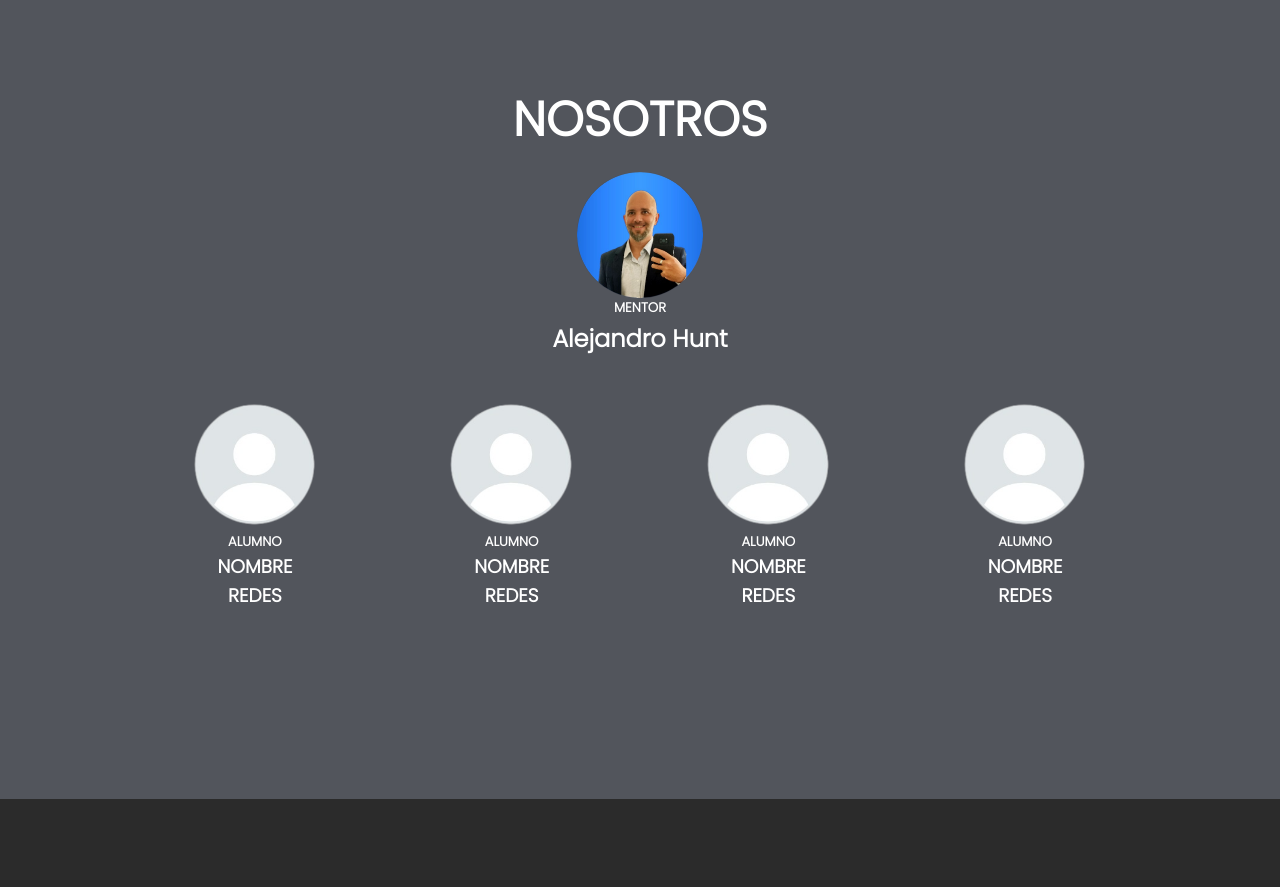
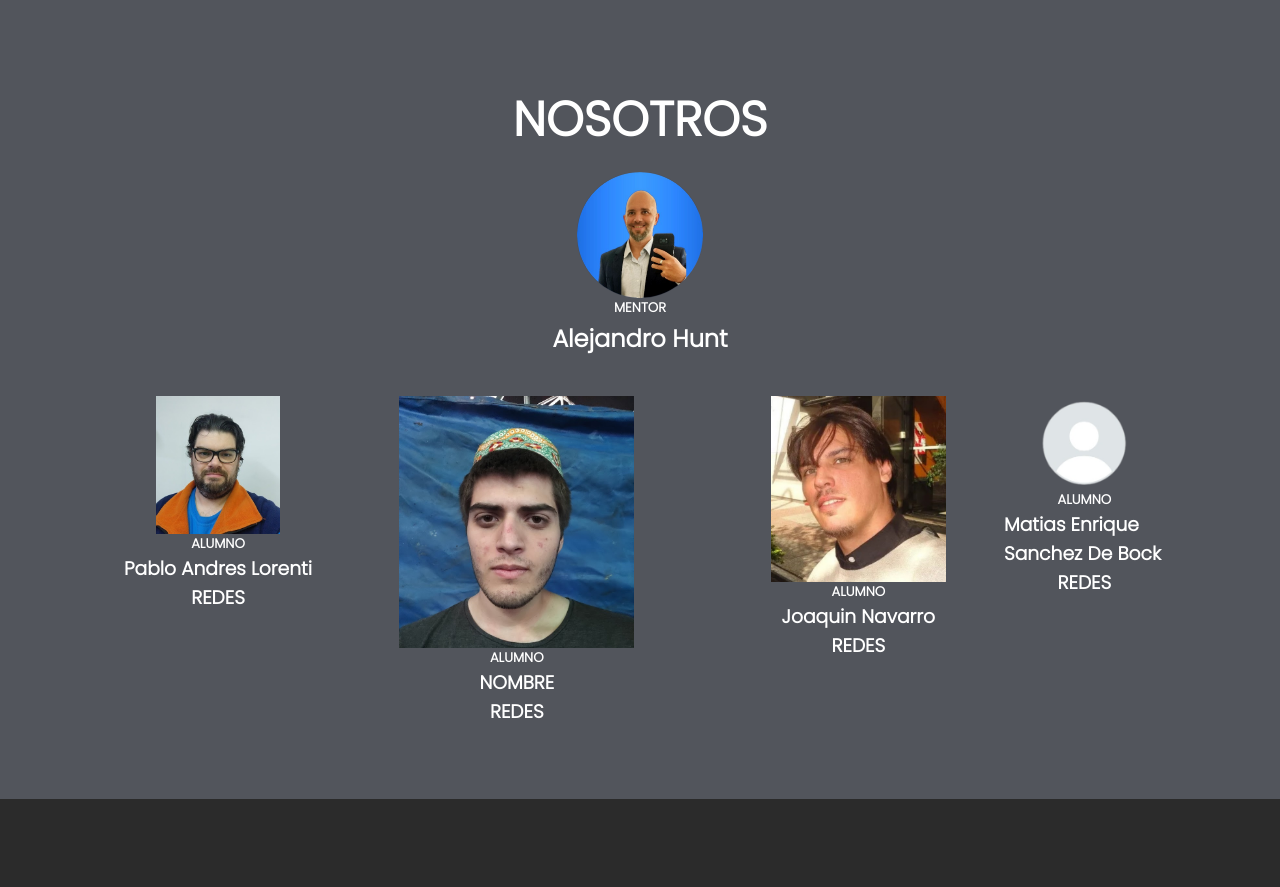
Before and after one commit to MDeBock/CaC-Django, a Django app: page / in a window 1280 px wide. Shown: the part 801-1688 px from the top of the page. Run offline with Django 4.2, Linux system fonts and the light colour scheme.

Commit message:
info index

```diff
--- a/templates/provired/index.html
+++ b/templates/provired/index.html
@@ -48,27 +48,27 @@
             </div>
             <div class="alumnos">
                 <div class="integrante">
-                    <img src="{% static "img/integrante.png" %}" alt="">
+                    <img src="{% static "img/pablo.png" %}" alt="">
+                    <h5>ALUMNO</h5>
+                    <h3>Pablo Andres Lorenti</h3>
+                    <h3>REDES</h3>
+                </div>
+                <div class="integrante">
+                    <img src="{% static "img/joaquin.png" %}" alt="">
                     <h5>ALUMNO</h5>
                     <h3>NOMBRE</h3>
                     <h3>REDES</h3>
                 </div>
                 <div class="integrante">
-                    <img src="{% static "img/integrante.png" %}" alt="">
+                    <img src="{% static "img/matias.png" %}" alt="">
                     <h5>ALUMNO</h5>
-                    <h3>NOMBRE</h3>
+                    <h3>Joaquin Navarro</h3>
                     <h3>REDES</h3>
                 </div>
                 <div class="integrante">
                     <img src="{% static "img/integrante.png" %}" alt="">
                     <h5>ALUMNO</h5>
-                    <h3>NOMBRE</h3>
-                    <h3>REDES</h3>
-                </div>
-                <div class="integrante">
-                    <img src="{% static "img/integrante.png" %}" alt="">
-                    <h5>ALUMNO</h5>
-                    <h3>NOMBRE</h3>
+                    <h3>Matias Enrique Sanchez De Bock</h3>
                     <h3>REDES</h3>
                 </div>
             </div>
```
Also changed, not shown: static/img/joaquin.png (added), static/img/matias.png (added), static/img/pablo.png (added).
